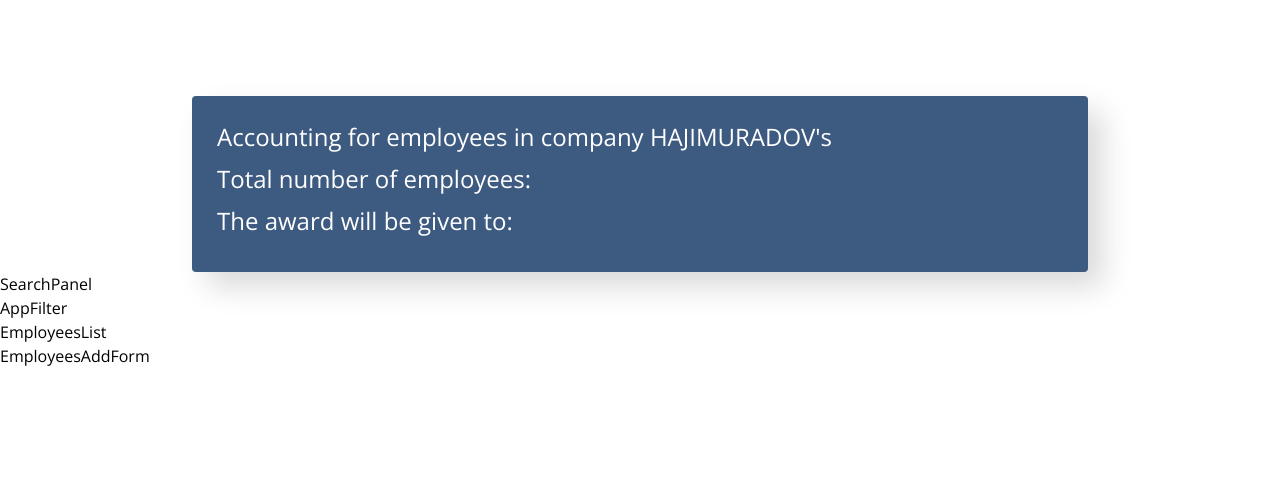
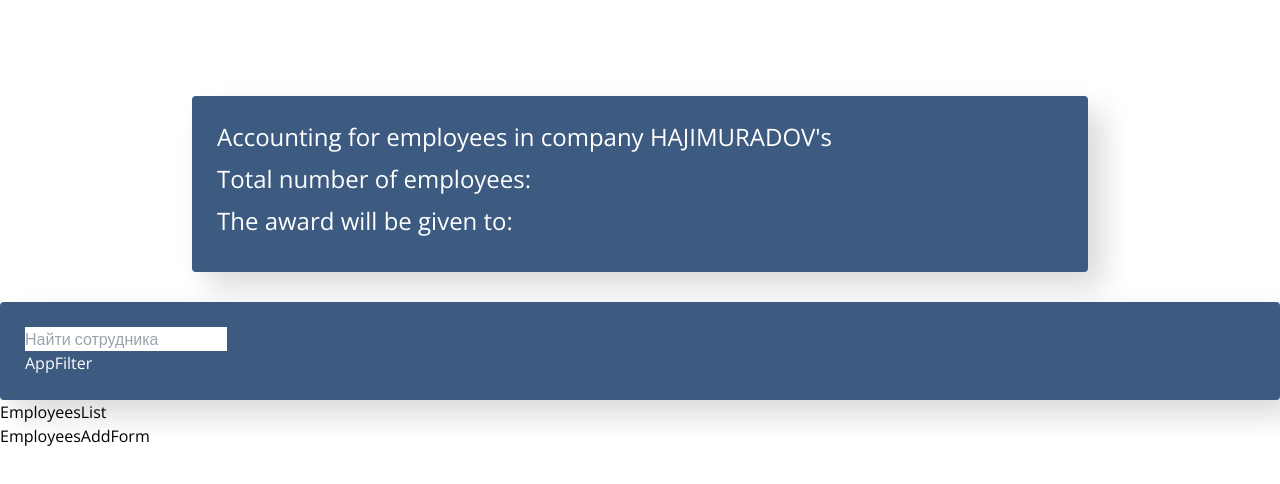
Before and after one commit to FeryazHacimuradov/EmployeesApp, a React (Create React App) app: page / in a window 1280 px wide. Shown: the top 484 px of the page. Built offline with nearby package versions, Linux system fonts and the light colour scheme.

Commit message:
Created SearchPanel

```diff
--- a/src/components/SearchPanel/SearchPanel.jsx
+++ b/src/components/SearchPanel/SearchPanel.jsx
@@ -1,9 +1,12 @@
-import React from 'react'
+import React from 'react';
+import './searchPanel.css';
 
 const SearchPanel = () => {
   return (
-    <div>SearchPanel</div>
+    <input type="text"
+      className="form-control search-input "
+      placeholder="Найти сотрудника"/>
   )
 }
 
-export default SearchPanel
+export default SearchPanel;
--- a/src/components/SearchPanel/searchPanel.css
+++ b/src/components/SearchPanel/searchPanel.css
@@ -0,0 +1,8 @@
+.search-panel {
+    margin-top: 30px;
+    padding: 25px;
+    background-color: #3d5a80;
+    border-radius: 4px;
+    box-shadow: 15px 15px 30px rgba(0,0,0, .15);
+    color: #fff;
+}
```
